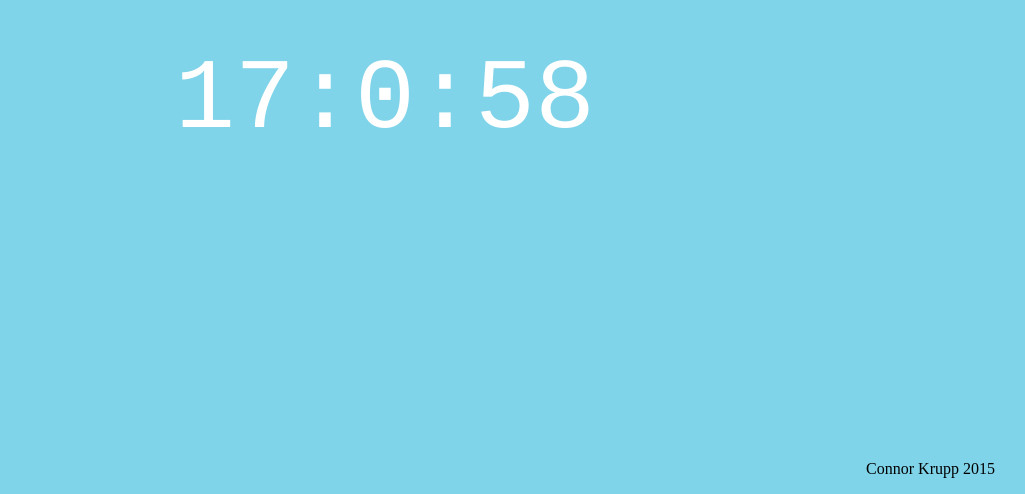
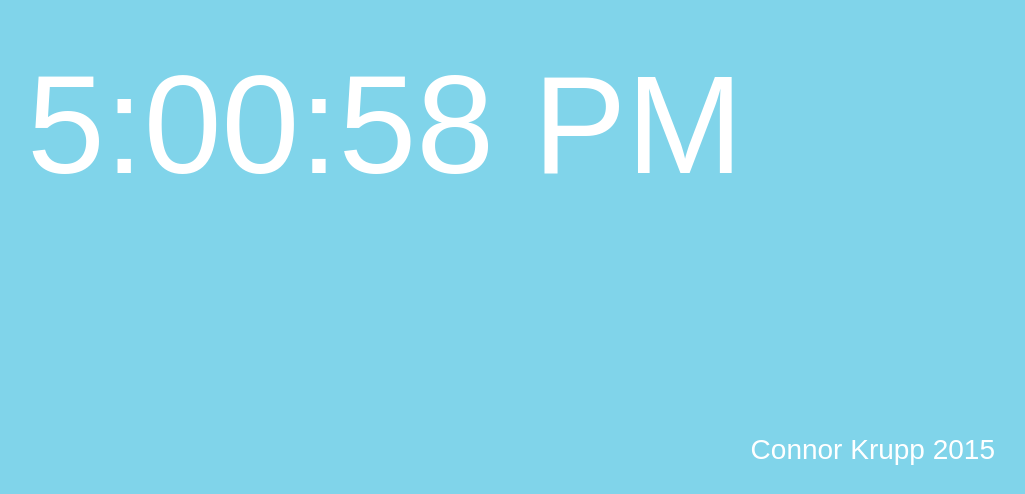
Before and after one commit to connorkrupp/JS-Clock, a plain HTML site: page index.html in a window 1280 px wide. Shown: the part 306-800 px from the top of the page, without its empty margins (255-1280 px from the left). Drawn offline with nearby package versions, Linux system fonts and the light colour scheme.

Commit message:
Added support for AM and PM and styled footer

```diff
--- a/css/style.css
+++ b/css/style.css
@@ -19,8 +19,8 @@ body {
 	margin: 0 auto;
 	color: white;
 	text-align: center;
-	font-family: courier, monospace;
-	font-size: 100px;
+	font-family: HelveticaNeue-Thin, sans-serif;
+	font-size: 140px;
 }
 
 footer {
@@ -28,3 +28,9 @@ footer {
 	bottom: 0;
 	right: 30px;
 }
+
+footer p {
+	font-family: HelveticaNeue-Thin, sans-serif;
+	font-size: 28px;
+	color: white;
+}
--- a/js/main.js
+++ b/js/main.js
@@ -5,10 +5,33 @@ $(document).ready(function() {
 		var minutes = currentTime.getMinutes();
 		var seconds = currentTime.getSeconds();
 
+		var isAM = true;
+
+		if (seconds < 10) {
+			seconds = "0" + seconds;
+		}
+		if (minutes < 10) {
+			minutes = "0" + minutes;
+		}
+		if (hours > 11) {
+			isAM = false;
+		}
+		if (hours > 12) {
+			hours = hours - 12;
+		}
+
 		var clockDiv = document.getElementById("time");
-		clockDiv.innerHTML = hours + ":" + minutes + ":" + seconds;
+		var timeToDisplay = hours + ":" + minutes + ":" + seconds;
+
+		if (isAM == true) {
+			timeToDisplay += " AM";
+		} else {
+			timeToDisplay += " PM";
+		}
+
+		clockDiv.innerHTML = timeToDisplay;
 	}
-	console.log("hi")
+
 	displayTime();
 	setInterval(displayTime, 1000);
 
```
